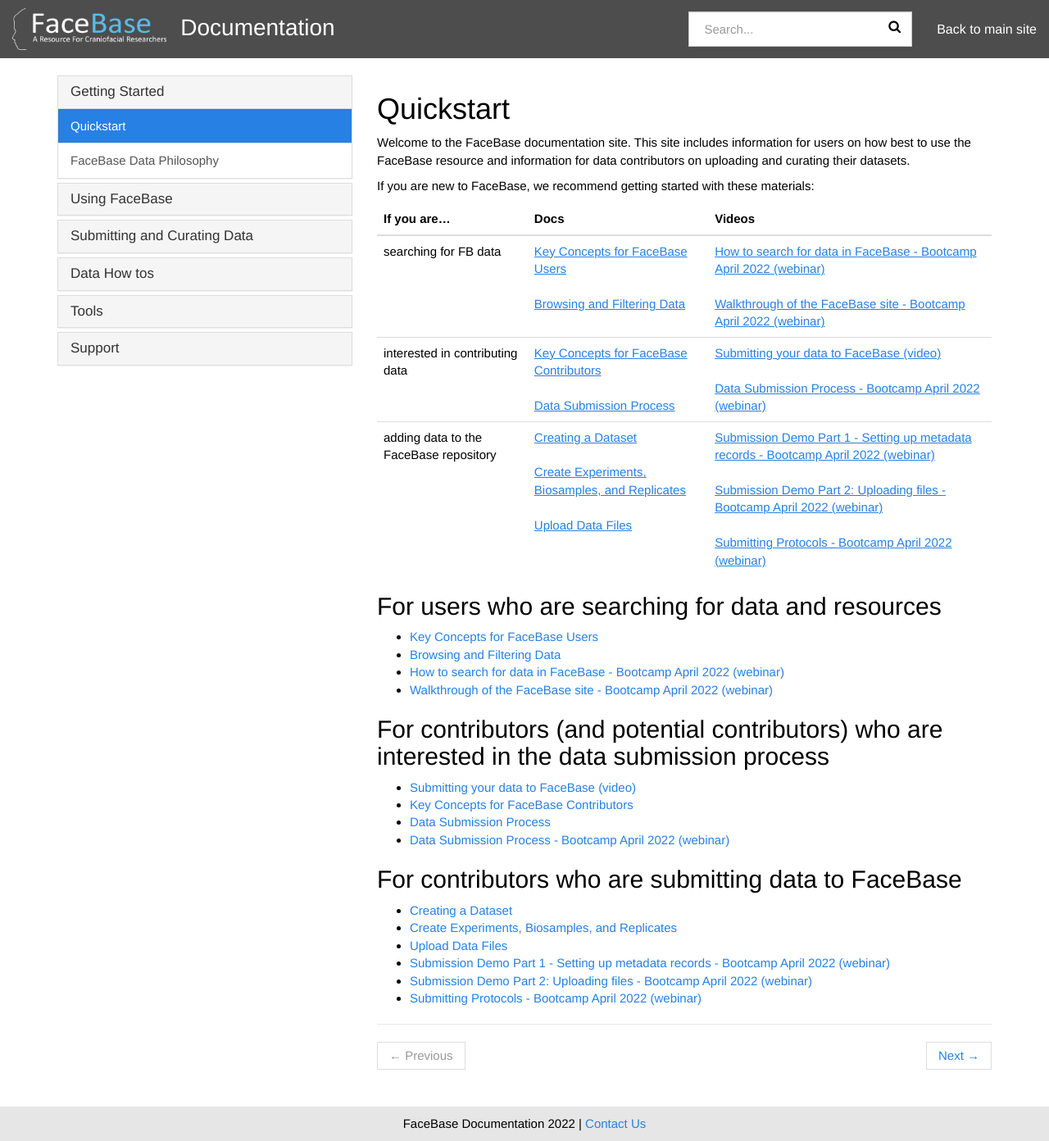
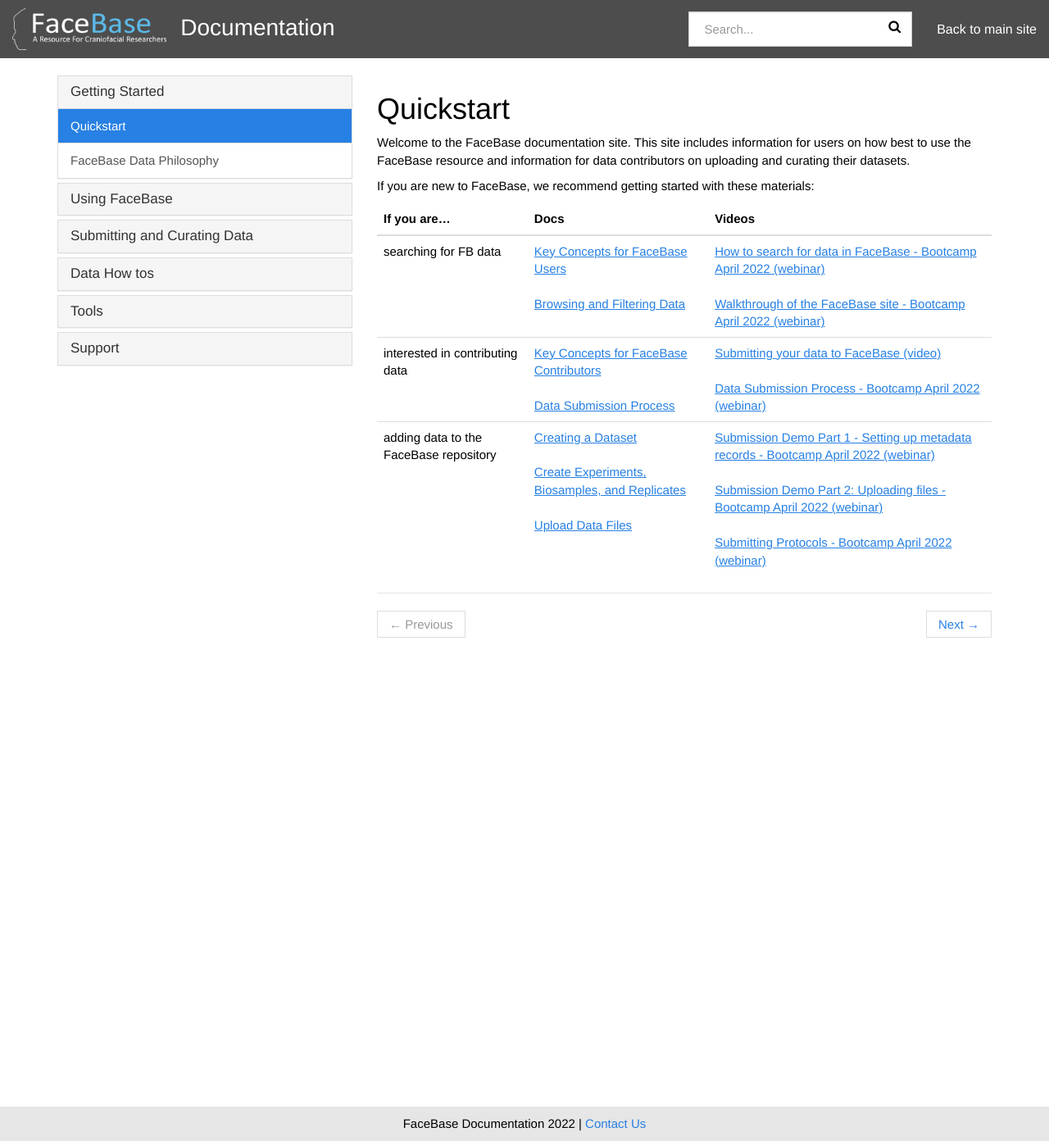
Before and after one commit to informatics-isi-edu/facebase-docs, a Jekyll site: the page built from docs/_docs/index.md, in a window 1280 px wide and 1392 px high. Shown: the whole window at 82% size. Built offline with Jekyll 4.4.1, drawn with Linux system fonts in a browser that asks for light colours.

Commit message:
fixing the rest of the links on this page

```diff
--- a/docs/_docs/index.md
+++ b/docs/_docs/index.md
@@ -12,29 +12,6 @@
 
 | If you are... | Docs | Videos |
 |---|---|---|
-| searching for FB data | [Key Concepts for FaceBase Users]({{ "/docs/user-key-concepts/" | relative_url }})<br/><br/>[Browsing and Filtering Data](/docs/discovering-data/) | [How to search for data in FaceBase - Bootcamp April 2022 (webinar)](https://youtu.be/pEF4SYzA_Aw)<br/><br/>[Walkthrough of the FaceBase site - Bootcamp April 2022 (webinar)](https://youtu.be/65G8gIcqd04) |
-| interested in contributing data | [Key Concepts for FaceBase Contributors](/docs/Data-Submission-Key-Concepts/)<br/><br/>[Data Submission Process](/docs/Data-Submission-Process/) | [Submitting your data to FaceBase (video)](https://youtu.be/S0gmerUo3I8)<br/><br/>[Data Submission Process - Bootcamp April 2022 (webinar)](https://youtu.be/S0gmerUo3I8) |
-| adding data to the FaceBase repository | [Creating a Dataset](/docs/Create-a-Dataset/)<br/><br/>[Create Experiments, Biosamples, and Replicates](/docs/Describe-Experiments-Biosamples-and-Replicates/)<br/><br/>[Upload Data Files](/docs/Upload-Files/) | [Submission Demo Part 1 - Setting up metadata records - Bootcamp April 2022 (webinar)](https://youtu.be/DtYjI2rAHCs)<br/><br/>[Submission Demo Part 2: Uploading files - Bootcamp April 2022 (webinar)](https://youtu.be/BoRrrBSAOow)<br/><br/>[Submitting Protocols - Bootcamp April 2022 (webinar)](https://youtu.be/vacr9pPzbBI) |
-
-## For users who are searching for data and resources
-
-- [Key Concepts for FaceBase Users]( {{ "/docs/user-key-concepts/" | relative_url }})
-- [Browsing and Filtering Data]({{ "/docs/discovering-data/" | relative_url }})
-- [How to search for data in FaceBase - Bootcamp April 2022 (webinar)](https://youtu.be/pEF4SYzA_Aw)
-- [Walkthrough of the FaceBase site - Bootcamp April 2022 (webinar)](https://youtu.be/65G8gIcqd04)
-
-## For contributors (and potential contributors) who are interested in the data submission process
-
-- [Submitting your data to FaceBase (video)](https://youtu.be/S0gmerUo3I8)
-- [Key Concepts for FaceBase Contributors]({{ "/docs/Data-Submission-Key-Concepts/" | relative_url}})
-- [Data Submission Process]({{ "/docs/Data-Submission-Process/" | relative_url}})
-- [Data Submission Process - Bootcamp April 2022 (webinar)](https://youtu.be/S0gmerUo3I8)
-
-## For contributors who are submitting data to FaceBase
-
-- [Creating a Dataset]({{ "/docs/Create-a-Dataset/" | relative_url}})
-- [Create Experiments, Biosamples, and Replicates]({{ "/docs/Describe-Experiments-Biosamples-and-Replicates/" | relative_url}})
-- [Upload Data Files]({{ "/docs/Upload-Files/" | relative_url}})
-- [Submission Demo Part 1 - Setting up metadata records - Bootcamp April 2022 (webinar)](https://youtu.be/DtYjI2rAHCs)
-- [Submission Demo Part 2: Uploading files - Bootcamp April 2022 (webinar)](https://youtu.be/BoRrrBSAOow)
-- [Submitting Protocols - Bootcamp April 2022 (webinar)](https://youtu.be/vacr9pPzbBI)
+| searching for FB data | [Key Concepts for FaceBase Users]({{ "/docs/user-key-concepts/" | relative_url }})<br/><br/>[Browsing and Filtering Data]({{ "/docs/discovering-data/" | relative_url }}) | [How to search for data in FaceBase - Bootcamp April 2022 (webinar)](https://youtu.be/pEF4SYzA_Aw)<br/><br/>[Walkthrough of the FaceBase site - Bootcamp April 2022 (webinar)](https://youtu.be/65G8gIcqd04) |
+| interested in contributing data | [Key Concepts for FaceBase Contributors]({{ "/docs/Data-Submission-Key-Concepts/" | relative_url}})<br/><br/>[Data Submission Process]({{ "/docs/Data-Submission-Process/" | relative_url}}) | [Submitting your data to FaceBase (video)](https://youtu.be/S0gmerUo3I8)<br/><br/>[Data Submission Process - Bootcamp April 2022 (webinar)](https://youtu.be/S0gmerUo3I8) |
+| adding data to the FaceBase repository | [Creating a Dataset]({{ "/docs/Create-a-Dataset/" | relative_url}})<br/><br/>[Create Experiments, Biosamples, and Replicates]({{ "/docs/Describe-Experiments-Biosamples-and-Replicates/" | relative_url}})<br/><br/>[Upload Data Files]({{ "/docs/Upload-Files/" | relative_url}}) | [Submission Demo Part 1 - Setting up metadata records - Bootcamp April 2022 (webinar)](https://youtu.be/DtYjI2rAHCs)<br/><br/>[Submission Demo Part 2: Uploading files - Bootcamp April 2022 (webinar)](https://youtu.be/BoRrrBSAOow)<br/><br/>[Submitting Protocols - Bootcamp April 2022 (webinar)](https://youtu.be/vacr9pPzbBI) |
```
